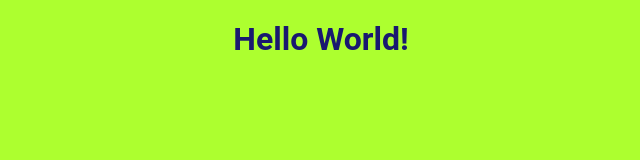
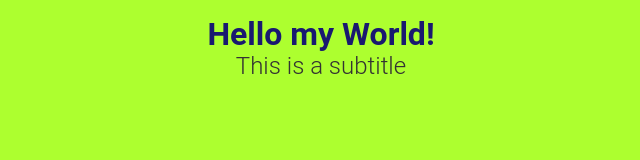
Before and after one commit to gridgarage/fullstack-web-project, a website: page index.html in a window 1280 px wide. Shown: the whole page, without its empty margins (319-959 px from the left). Drawn offline with Linux system fonts and the light colour scheme.

Commit message:
Update themehtml & SCSS testing files

```diff
--- a/index.html
+++ b/index.html
@@ -10,8 +10,9 @@
     <link rel="stylesheet" href="./dist/style.css">
 </head>
 <body>
-    <h1>Hello World! </h1>
-    <script src="./dist/main.js"></script>
+    <h1>Hello my World!</h1>
+    <h2> This is a subtitle</h2>
+
 
 </body>
 </html>
--- a/src/assets/scss/_mobile-default.scss
+++ b/src/assets/scss/_mobile-default.scss
@@ -7,4 +7,12 @@ body {
 }
 h1{
     text-align: center;
+    color:lightgoldenrodyellow;
+    font-size:  2rem;
+    margin:1rem 0 0 0;
 }
+h2 {
+    font-weight: 300;
+    text-align: center;
+    margin:0;
+}
```
Also changed, not shown: dist/index.html, dist/style.css.
